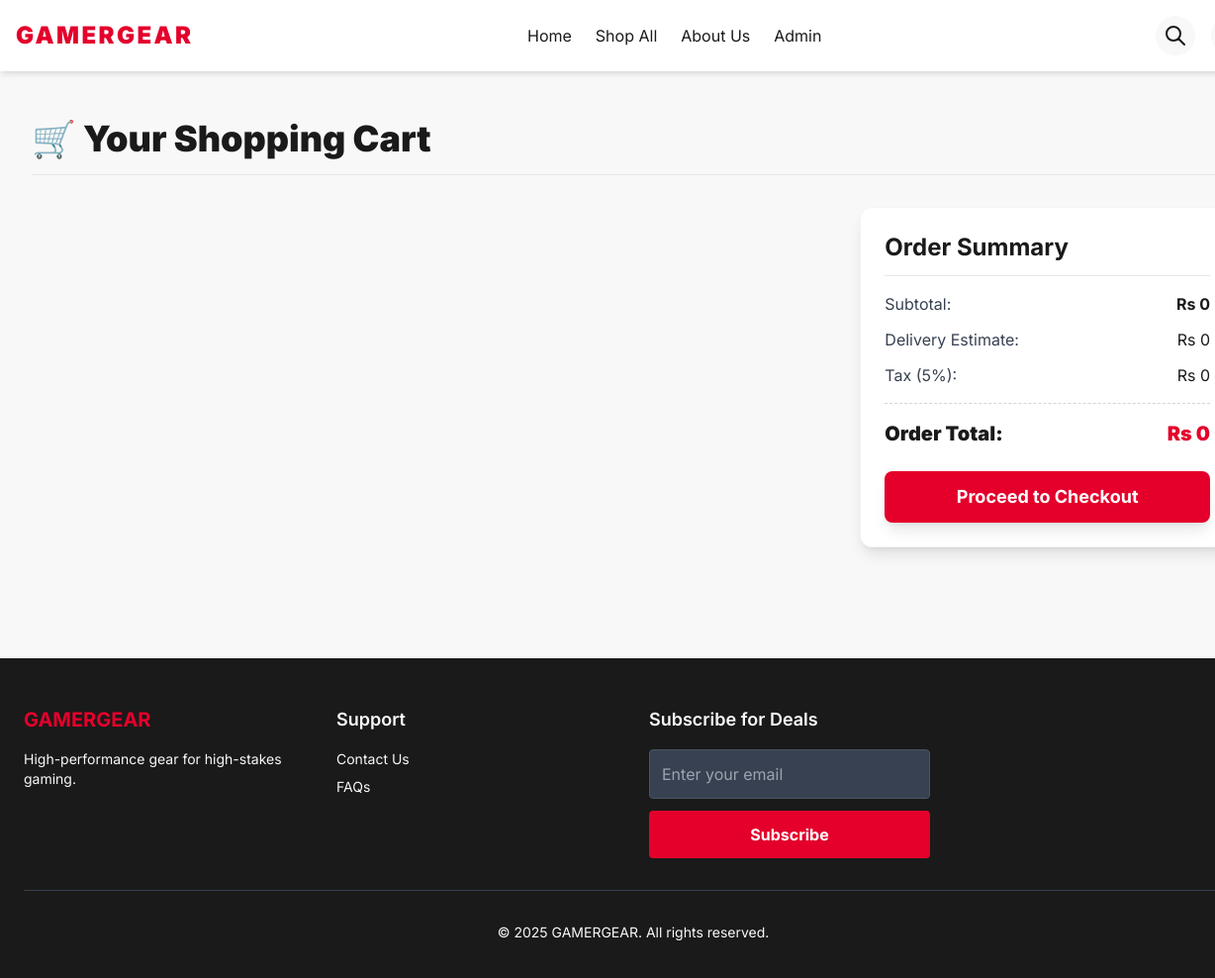
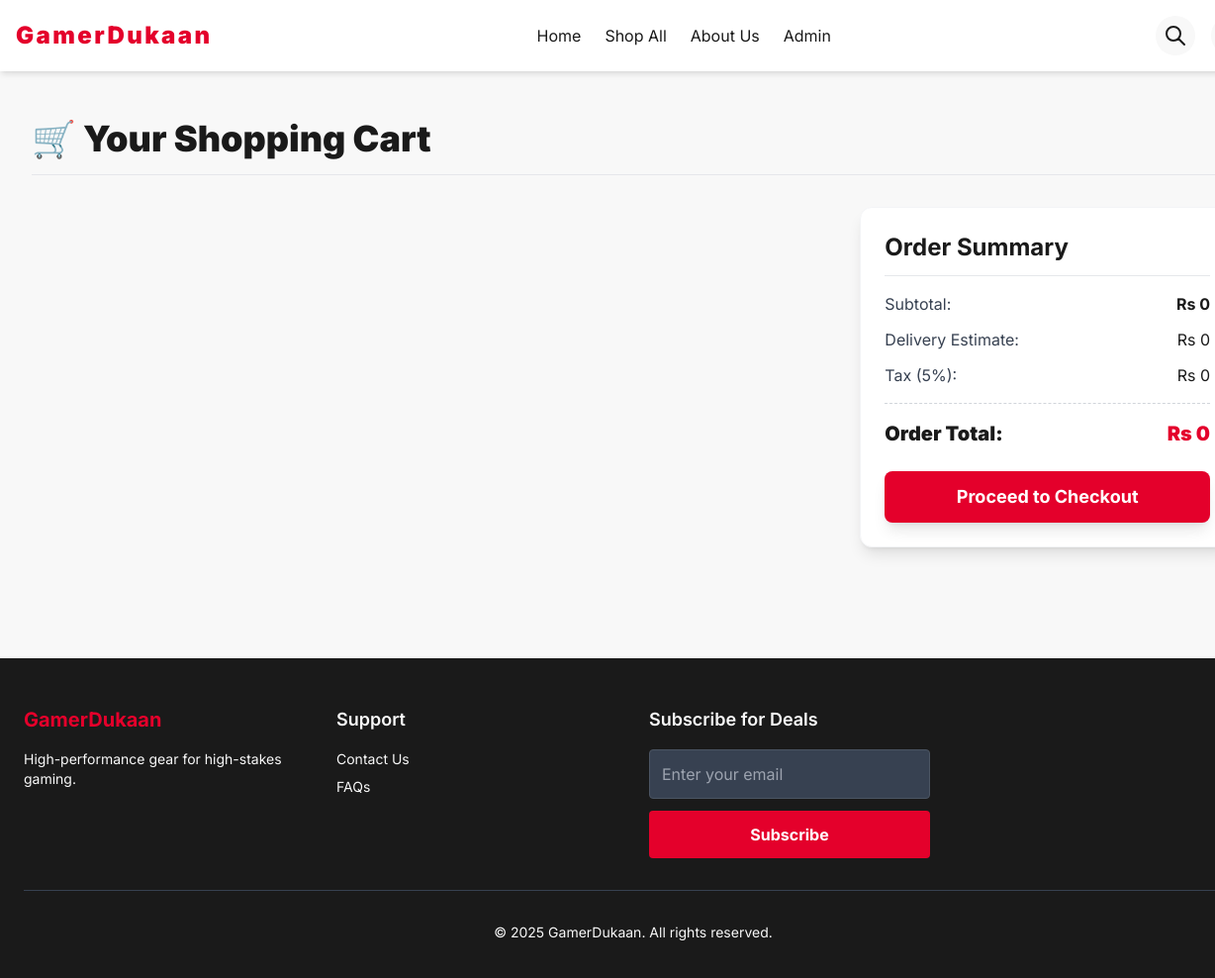
Before and after one commit to NoumanSyed70/GameDukaan, a plain HTML site: page cart.html in a window 1280 px wide. Shown: the full height of the page at 99% size, 0-1228 px from the left. Drawn offline with nearby package versions, Linux system fonts and the light colour scheme.

Commit message:
Rename GAMERGEAR to GamerDukaan in cart.html

```diff
--- a/cart.html
+++ b/cart.html
@@ -3,7 +3,7 @@
 <head>
     <meta charset="UTF-8">
     <meta name="viewport" content="width=device-width, initial-scale=1.0">
-    <title>GAMERGEAR — Your Shopping Cart</title>
+    <title>GamerDukaan — Your Shopping Cart</title>
 
     <script src="https://cdn.tailwindcss.com"></script>
     <script>
@@ -32,7 +32,7 @@
     <header id="main-header" class="bg-white shadow-soft sticky top-0 z-50">
         <div class="container mx-auto px-4 py-4 flex justify-between items-center">
             <a href="index.html" class="text-2xl font-black text-gg-primary tracking-widest">
-                GAMERGEAR
+                GamerDukaan
             </a>
             <nav class="hidden md:flex space-x-6 font-medium">
                 <a href="index.html" class="hover:text-gg-primary transition-colors">Home</a>
@@ -116,7 +116,7 @@
         <div class="container mx-auto px-6">
             <div class="grid grid-cols-1 md:grid-cols-4 gap-8">
                 <div>
-                    <h3 class="text-xl font-bold text-gg-primary mb-4">GAMERGEAR</h3>
+                    <h3 class="text-xl font-bold text-gg-primary mb-4">GamerDukaan</h3>
                     <p class="text-sm">High-performance gear for high-stakes gaming.</p>
                 </div>
                 <div>
@@ -140,7 +140,7 @@
                 </div>
             </div>
             <div class="text-center pt-8 mt-8 border-t border-gray-700">
-                <p class="text-sm">&copy; 2025 GAMERGEAR. All rights reserved.</p>
+                <p class="text-sm">&copy; 2025 GamerDukaan. All rights reserved.</p>
             </div>
         </div>
     </footer>
```
